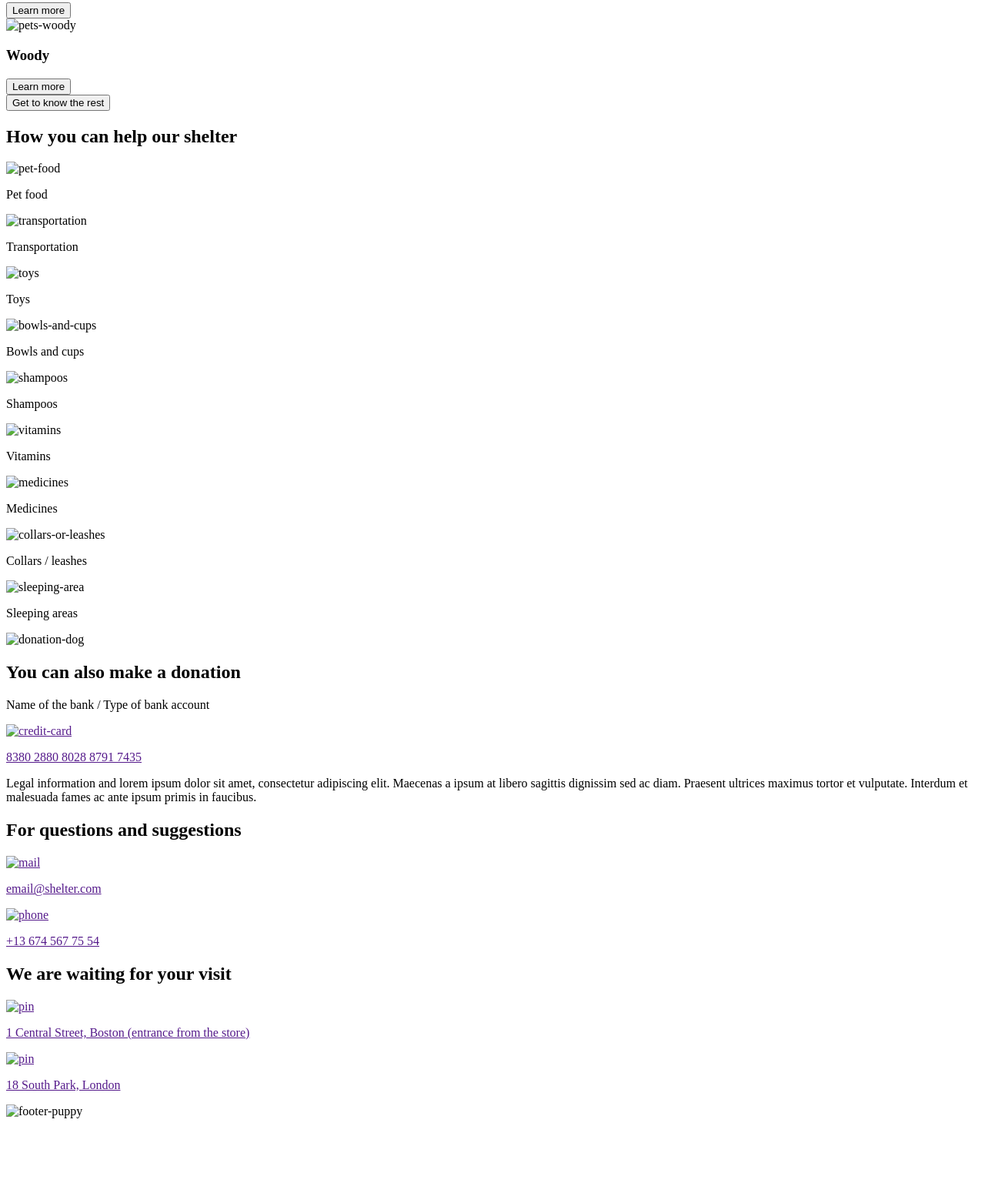
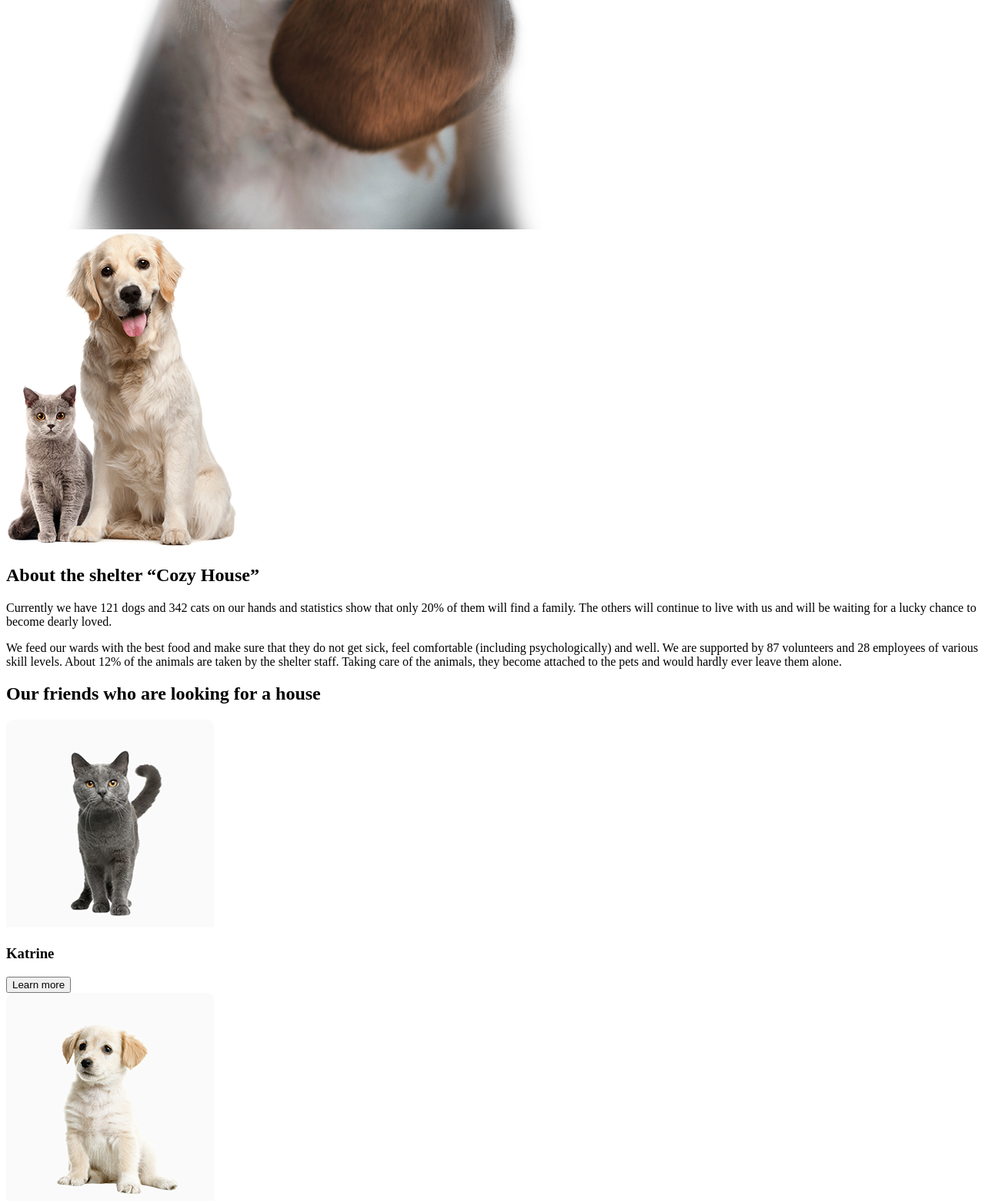
Before and after one commit to EvgenKlo/RSS-Stage-1, a plain HTML site: page shelter/pages/main/index.html in a window 1280 px wide. Shown: the part 738-2301 px from the top of the page at 77% size. Before the commit the page ends 2199 px from the top, so only its background shows below. Drawn offline with Linux system fonts and the light colour scheme; the site is published under a folder, as on GitHub Pages, so addresses that start at the root find nothing.

Commit message:
feat: image view

```diff
--- a/shelter/pages/main/index.html
+++ b/shelter/pages/main/index.html
@@ -33,7 +33,7 @@
                     </div>
                 </div>
                 <div>
-                    <img src="/shelter/assets/images/start-screen-puppy.png" alt="start-screen-puppy">
+                    <img src="../../assets/images/start-screen-puppy.png" alt="start-screen-puppy">
                 </div>
             </div>
         </section>
@@ -41,7 +41,7 @@
     <section>
         <div>
             <div>
-                <img src="/shelter/assets/images/about-pets.png" alt="about-pets">
+                <img src="../../assets/images/about-pets.png" alt="about-pets">
             </div>
             <div>
                 <h2>About the shelter “Cozy House”</h2>
@@ -58,17 +58,17 @@
             <div>
                 <div>
                     <div>
-                        <img src="/shelter/assets/images/pets-katrine.png" alt="pets-katrine">
+                        <img src="../../assets/images/pets-katrine.png" alt="pets-katrine">
                         <h3>Katrine</h3>
                         <button>Learn more</button>
                     </div>
                     <div>
-                        <img src="/shelter/assets/images/pets-jennifer.png" alt="pets-jennifer">
+                        <img src="../../assets/images/pets-jennifer.png" alt="pets-jennifer">
                         <h3>Jennifer</h3>
                         <button>Learn more</button>
                     </div>
                     <div>
-                        <img src="/shelter/assets/images/pets-woody.png" alt="pets-woody">
+                        <img src="../../assets/images/pets-woody.png" alt="pets-woody">
                         <h3>Woody</h3>
                         <button>Learn more</button>
                     </div>
@@ -85,41 +85,41 @@
         </div>
         <div>
             <div>
-                <img src="/shelter/assets/icons/pet-food.svg" alt="pet-food">
+                <img src="../../assets/icons/pet-food.svg" alt="pet-food">
                 <p>Pet food</p>
             </div>
             <div>
-                <img src="/shelter/assets/icons/transportation.svg" alt="transportation">
+                <img src="../../assets/icons/transportation.svg" alt="transportation">
                 <p>Transportation</p>
             </div>
             <div>
-                <img src="/shelter/assets/icons/toys.svg" alt="toys">
+                <img src="../../assets/icons/toys.svg" alt="toys">
                 <p>Toys</p>
             </div>
             <div>
-                <img src="/shelter/assets/icons/bowls-and-cups.svg" alt="bowls-and-cups">
+                <img src="../../assets/icons/bowls-and-cups.svg" alt="bowls-and-cups">
                 <p>Bowls and cups</p>
             </div>
             <div>
-                <img src="/shelter/assets/icons/shampoos.svg" alt="shampoos">
+                <img src="../../assets/icons/shampoos.svg" alt="shampoos">
                 <p>Shampoos</p>
             </div>
         </div>
         <div>
             <div>
-                <img src="/shelter/assets/icons/vitamins.svg" alt="vitamins">
+                <img src="../../assets/icons/vitamins.svg" alt="vitamins">
                 <p>Vitamins</p>
             </div>
             <div>
-                <img src="/shelter/assets/icons/medicines.svg" alt="medicines">
+                <img src="../../assets/icons/medicines.svg" alt="medicines">
                 <p>Medicines</p>
             </div>
             <div>
-                <img src="/shelter/assets/icons/collars-or-leashes.svg" alt="collars-or-leashes">
+                <img src="../../assets/icons/collars-or-leashes.svg" alt="collars-or-leashes">
                 <p>Collars / leashes</p>
             </div>
             <div>
-                <img src="/shelter/assets/icons/sleeping-area.svg" alt="sleeping-area">
+                <img src="../../assets/icons/sleeping-area.svg" alt="sleeping-area">
                 <p>Sleeping areas</p>
             </div>
         </div>
@@ -127,14 +127,14 @@
     <section>
         <div>
             <div>
-                <img src="/shelter/assets/images/donation-dog.png" alt="donation-dog">
+                <img src="../../assets/images/donation-dog.png" alt="donation-dog">
             </div>
             <div>
                 <h2>You can also make a donation</h2>
                 <p>Name of the bank / Type of bank account</p>
                 <a href="">
                     <div>
-                        <img src="/shelter/assets/icons/credit-card.svg" alt="credit-card">
+                        <img src="../../assets/icons/credit-card.svg" alt="credit-card">
                         <p>8380 2880 8028 8791 7435</p>
                     </div>
                 </a>
@@ -148,13 +148,13 @@
                 <h2>For questions and suggestions</h2>
                 <a href="">
                     <div>
-                        <img src="/shelter/assets/icons/mail.svg" alt="mail">
+                        <img src="../../assets/icons/mail.svg" alt="mail">
                         <p>email@shelter.com</p>
                     </div>
                 </a>
                 <a href="">
                     <div>
-                        <img src="/shelter/assets/icons/phone.svg" alt="phone">
+                        <img src="../../assets/icons/phone.svg" alt="phone">
                         <p>+13 674 567 75 54</p>
                     </div>
                 </a>
@@ -163,19 +163,19 @@
                 <h2>We are waiting for your visit</h2>
                 <a href="">
                     <div>
-                        <img src="/shelter/assets/icons/pin.svg" alt="pin">
+                        <img src="../../assets/icons/pin.svg" alt="pin">
                         <p>1 Central Street, Boston (entrance from the store)</p>
                     </div>
                 </a>
                 <a href="">
                     <div>
-                        <img src="/shelter/assets/icons/pin.svg" alt="pin">
+                        <img src="../../assets/icons/pin.svg" alt="pin">
                         <p>18 South Park, London </p>
                     </div>
                 </a>
             </div>
             <div>
-                <img src="/shelter/assets/images/footer-puppy.png" alt="footer-puppy">
+                <img src="../../assets/images/footer-puppy.png" alt="footer-puppy">
             </div>
         </div>
     </footer>
```
Also changed, not shown: shelter/pages/pets/index.html (+13 -13 lines).
